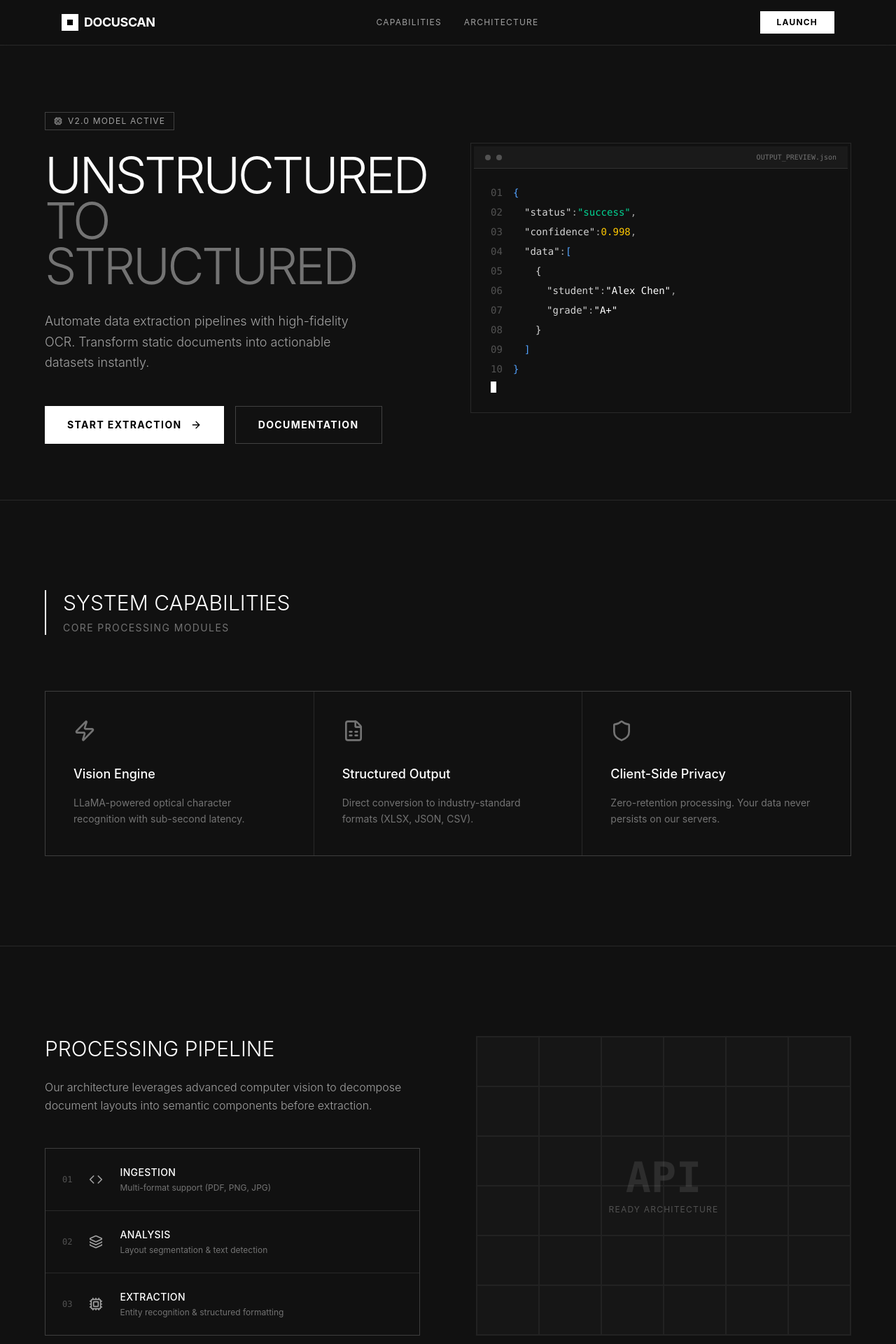
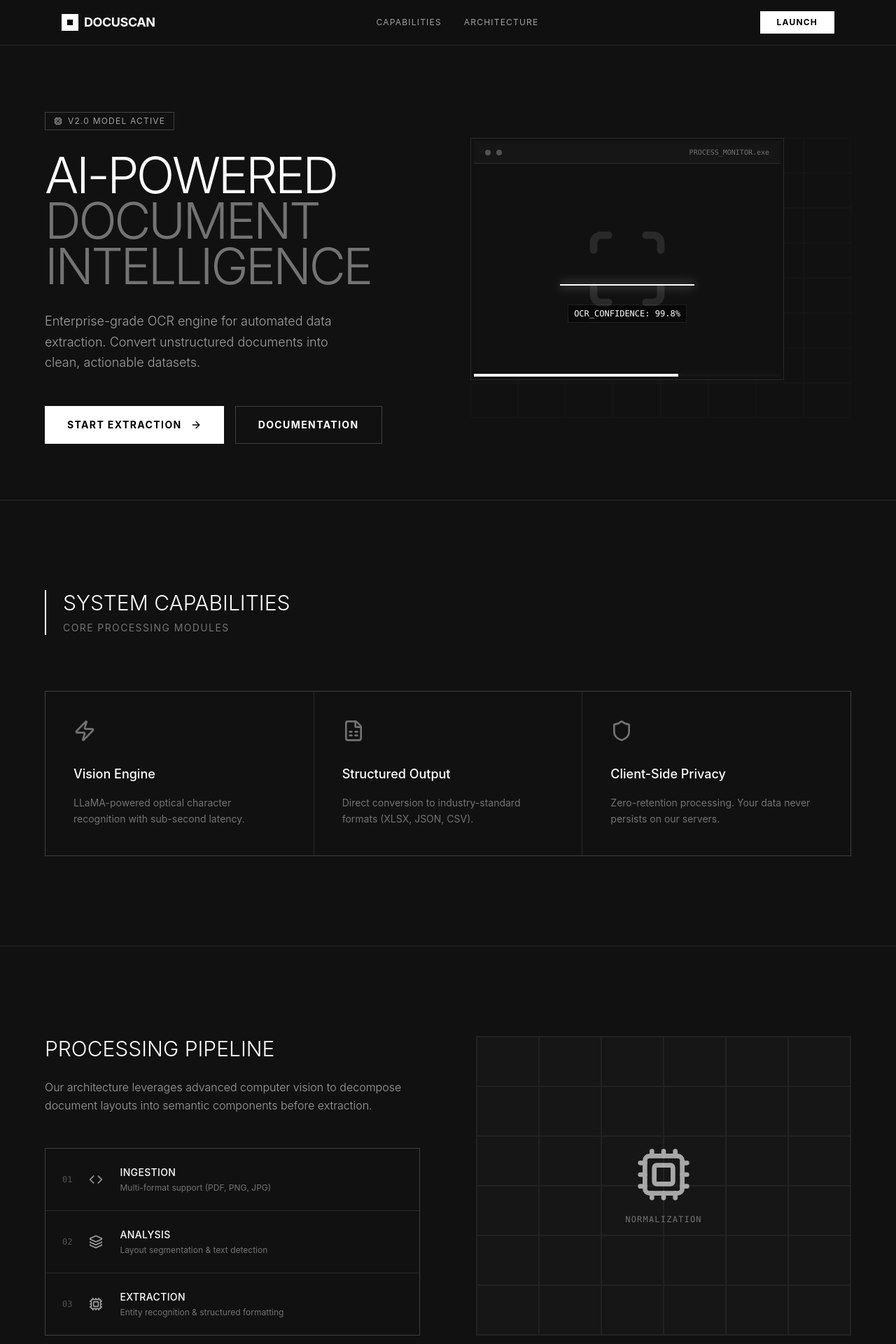
Before and after one commit to iredox10/marksheet, a React (Vite) app: page / in a window 1280 px wide. Shown: the top 1920 px of the page at 70% size. Built offline with nearby package versions, Linux system fonts and the light colour scheme.

Commit message:
add animation

```diff
--- a/src/pages/AppPage.tsx
+++ b/src/pages/AppPage.tsx
@@ -264,35 +264,35 @@ export function AppPage() {
                 {previews.length > 0 ? (
                   <div className="w-full grid grid-cols-2 sm:grid-cols-3 gap-3">
                     {previews.map((src, idx) => (
-                      <div key={idx} className="relative group aspect-[3/4]">
+                      <div key={idx} className="relative group aspect-[3/4] border border-white/10 bg-[#161616]">
                         <img
                           src={src}
                           alt={`Preview ${idx + 1}`}
-                          className="w-full h-full object-cover border border-white/10 grayscale group-hover:grayscale-0 transition-all duration-500"
+                          className="w-full h-full object-cover grayscale group-hover:grayscale-0 transition-all duration-500 opacity-80 group-hover:opacity-100"
                         />
-                        <div className="absolute inset-0 bg-black/60 opacity-0 group-hover:opacity-100 transition-opacity flex items-center justify-center gap-2">
+                        <div className="absolute top-2 right-2 flex gap-2">
                           <button
                             onClick={(e) => {
                               e.stopPropagation();
                               handleCropImage(idx, src);
                             }}
-                            className="p-2 hover:text-white text-neutral-400 transition"
+                            className="p-2 bg-black/50 hover:bg-black text-white backdrop-blur-sm border border-white/10 transition"
                             title="Crop"
                           >
-                            <CropIcon size={16} />
+                            <CropIcon size={14} />
                           </button>
                           <button
                             onClick={(e) => {
                               e.stopPropagation();
                               removeFile(idx);
                             }}
-                            className="p-2 hover:text-white text-neutral-400 transition"
+                            className="p-2 bg-red-500/20 hover:bg-red-500/40 text-red-200 backdrop-blur-sm border border-red-500/20 transition"
                             title="Remove"
                           >
-                            <X size={16} />
+                            <X size={14} />
                           </button>
                         </div>
-                        <div className="absolute top-2 left-2 text-[10px] font-mono text-white bg-black/80 px-1">
+                        <div className="absolute bottom-2 left-2 text-[10px] font-mono text-white bg-black/80 px-1 border border-white/10">
                           {idx + 1 < 10 ? `0${idx + 1}` : idx + 1}
                         </div>
                       </div>
@@ -308,7 +308,7 @@ export function AppPage() {
                       <Upload className="w-5 h-5 text-neutral-400" />
                     </div>
                     <p className="text-white text-sm uppercase tracking-widest mb-2">
-                      Upload Source
+                      Upload Multiple Files (Batch)
                     </p>
                     <p className="text-xs text-neutral-600 font-mono">
                       JPG, PNG, WEBP SUPPORTED
--- a/src/pages/LandingPage.tsx
+++ b/src/pages/LandingPage.tsx
@@ -1,5 +1,6 @@
+import { useState, useEffect } from "react";
 import { Link } from "react-router-dom";
-import { motion } from "framer-motion";
+import { motion, AnimatePresence } from "framer-motion";
 import {
   FileSpreadsheet,
   Zap,
@@ -8,7 +9,10 @@ import {
   ChevronRight,
   Code,
   Layers,
-  Cpu
+  Cpu,
+  FileText,
+  Scan,
+  Database
 } from "lucide-react";
 
 const features = [
@@ -30,6 +34,15 @@ const features = [
 ];
 
 export function LandingPage() {
+  const [step, setStep] = useState(0);
+
+  useEffect(() => {
+    const interval = setInterval(() => {
+      setStep((prev) => (prev + 1) % 3);
+    }, 3000); // Cycle every 3 seconds
+    return () => clearInterval(interval);
+  }, []);
+
   return (
     <div className="min-h-screen bg-[#111111] text-white font-sans selection:bg-white selection:text-black">
       {/* Navbar */}
@@ -79,9 +92,9 @@ export function LandingPage() {
                 transition={{ duration: 0.5, delay: 0.1 }}
                 className="text-6xl md:text-7xl font-light tracking-tighter mb-8 leading-[0.9] text-white"
               >
-                UNSTRUCTURED
+                AI-POWERED
                 <br />
-                <span className="text-neutral-500">TO STRUCTURED</span>
+                <span className="text-neutral-500">DOCUMENT INTELLIGENCE</span>
               </motion.h1>
 
               <motion.p
@@ -90,8 +103,8 @@ export function LandingPage() {
                 transition={{ duration: 0.5, delay: 0.2 }}
                 className="text-lg text-neutral-400 mb-12 leading-relaxed font-light max-w-md"
               >
-                Automate data extraction pipelines with high-fidelity OCR.
-                Transform static documents into actionable datasets instantly.
+                Enterprise-grade OCR engine for automated data extraction.
+                Convert unstructured documents into clean, actionable datasets.
               </motion.p>
 
               <motion.div
@@ -116,67 +129,114 @@ export function LandingPage() {
               </motion.div>
             </div>
 
-            {/* Hero Visual */}
+            {/* Hero Visual Animation */}
             <motion.div
               initial={{ opacity: 0, scale: 0.95 }}
               animate={{ opacity: 1, scale: 1 }}
               transition={{ duration: 0.8, delay: 0.4 }}
-              className="relative hidden md:block"
+              className="relative hidden md:block h-[400px] flex items-center justify-center"
             >
-              <div className="absolute inset-0 bg-gradient-to-tr from-neutral-800/20 to-transparent" />
-              <div className="border border-white/10 bg-[#111111] p-1 relative">
-                {/* Terminal-like Header */}
-                <div className="h-8 border-b border-white/10 bg-[#1a1a1a] flex items-center px-4 justify-between">
+              {/* Background Grid */}
+              <div className="absolute inset-0 grid grid-cols-8 grid-rows-8 opacity-20">
+                {[...Array(64)].map((_, i) => (
+                    <div key={i} className="border-[0.5px] border-white/10" />
+                ))}
+              </div>
+
+              {/* Animation Container */}
+              <div className="relative w-full max-w-md bg-[#111111] border border-white/10 p-1 overflow-hidden">
+                 {/* Header */}
+                 <div className="h-8 border-b border-white/10 bg-[#161616] flex items-center px-4 justify-between relative z-20">
                   <div className="flex gap-2">
                      <div className="w-2 h-2 rounded-full bg-neutral-600" />
                      <div className="w-2 h-2 rounded-full bg-neutral-600" />
                   </div>
-                  <span className="text-[10px] font-mono text-neutral-500">OUTPUT_PREVIEW.json</span>
+                  <span className="text-[10px] font-mono text-neutral-500">PROCESS_MONITOR.exe</span>
                 </div>
 
-                {/* Code Preview */}
-                <div className="p-6 font-mono text-xs md:text-sm text-neutral-400 space-y-2">
-                  <div className="flex">
-                    <span className="text-neutral-600 w-8">01</span>
-                    <span className="text-blue-400">{"{"}</span>
+                <div className="h-[300px] relative flex items-center justify-center p-8">
+                  <AnimatePresence mode="wait">
+                    {step === 0 && (
+                      <motion.div
+                        key="input"
+                        initial={{ opacity: 0, y: 20 }}
+                        animate={{ opacity: 1, y: 0 }}
+                        exit={{ opacity: 0, y: -20 }}
+                        className="flex flex-col items-center"
+                      >
+                        <div className="w-24 h-32 border-2 border-white/20 bg-white/5 flex items-center justify-center mb-4 relative">
+                           <FileText className="w-10 h-10 text-neutral-400" />
+                           <div className="absolute -right-2 -bottom-2 w-8 h-8 bg-white text-black flex items-center justify-center font-bold text-xs">
+                             PDF
                            </div>
-                  <div className="flex">
-                    <span className="text-neutral-600 w-8">02</span>
-                    <span className="pl-4 text-neutral-300">"status"</span>: <span className="text-emerald-400">"success"</span>,
                         </div>
-                  <div className="flex">
-                    <span className="text-neutral-600 w-8">03</span>
-                    <span className="pl-4 text-neutral-300">"confidence"</span>: <span className="text-yellow-400">0.998</span>,
+                        <p className="text-xs font-mono text-neutral-500 uppercase tracking-widest">Ingesting Document...</p>
+                      </motion.div>
+                    )}
+
+                    {step === 1 && (
+                      <motion.div
+                        key="process"
+                        initial={{ opacity: 0 }}
+                        animate={{ opacity: 1 }}
+                        exit={{ opacity: 0 }}
+                        className="flex flex-col items-center w-full h-full justify-center relative"
+                      >
+                         <div className="absolute inset-0 flex items-center justify-center">
+                            <Scan className="w-32 h-32 text-white/10" />
                          </div>
-                  <div className="flex">
-                    <span className="text-neutral-600 w-8">04</span>
-                    <span className="pl-4 text-neutral-300">"data"</span>: <span className="text-blue-400">{"["}</span>
+
+                         {/* Scanning Line */}
+                         <motion.div
+                           className="w-48 h-0.5 bg-white shadow-[0_0_15px_rgba(255,255,255,0.8)] absolute"
+                           animate={{ top: ["20%", "80%", "20%"] }}
+                           transition={{ duration: 2, repeat: Infinity, ease: "linear" }}
+                         />
+
+                         <div className="mt-32 font-mono text-xs text-white bg-black/50 px-2 py-1 border border-white/10">
+                            OCR_CONFIDENCE: 99.8%
                          </div>
-                  <div className="flex">
-                    <span className="text-neutral-600 w-8">05</span>
-                    <span className="pl-8 text-neutral-300">{"{"}</span>
+                      </motion.div>
+                    )}
+
+                    {step === 2 && (
+                      <motion.div
+                        key="output"
+                        initial={{ opacity: 0, scale: 0.9 }}
+                        animate={{ opacity: 1, scale: 1 }}
+                        exit={{ opacity: 0 }}
+                        className="w-full font-mono text-xs space-y-2"
+                      >
+                        <div className="flex items-center gap-2 mb-4 text-emerald-500">
+                          <Database className="w-4 h-4" />
+                          <span className="uppercase tracking-widest">Extraction Complete</span>
                         </div>
-                  <div className="flex">
-                    <span className="text-neutral-600 w-8">06</span>
-                    <span className="pl-12 text-neutral-300">"student"</span>: <span className="text-white">"Alex Chen"</span>,
+                        <div className="space-y-1 p-4 bg-[#161616] border border-white/5 text-neutral-400">
+                           <p><span className="text-blue-400">{"{"}</span></p>
+                           <p className="pl-4"><span className="text-white">"id"</span>: "DOC_001",</p>
+                           <p className="pl-4"><span className="text-white">"type"</span>: "invoice",</p>
+                           <p className="pl-4"><span className="text-white">"total"</span>: 1250.00,</p>
+                           <p className="pl-4"><span className="text-white">"date"</span>: "2025-02-28",</p>
+                           <p className="pl-4"><span className="text-white">"items"</span>: <span className="text-yellow-400">[...]</span></p>
+                           <p><span className="text-blue-400">{"}"}</span></p>
                         </div>
-                  <div className="flex">
-                    <span className="text-neutral-600 w-8">07</span>
-                    <span className="pl-12 text-neutral-300">"grade"</span>: <span className="text-white">"A+"</span>
+                        <div className="w-full bg-emerald-500/20 h-1 mt-2">
+                           <motion.div
+                             className="h-full bg-emerald-500"
+                             initial={{ width: 0 }}
+                             animate={{ width: "100%" }}
+                           />
                         </div>
-                  <div className="flex">
-                    <span className="text-neutral-600 w-8">08</span>
-                    <span className="pl-8 text-neutral-300">{"}"}</span>
+                      </motion.div>
+                    )}
+                  </AnimatePresence>
                 </div>
-                  <div className="flex">
-                    <span className="text-neutral-600 w-8">09</span>
-                    <span className="pl-4 text-blue-400">{"]"}</span>
-                  </div>
-                  <div className="flex">
-                    <span className="text-neutral-600 w-8">10</span>
-                    <span className="text-blue-400">{"}"}</span>
-                  </div>
-                  <div className="h-4 w-2 bg-white animate-pulse mt-2" />
+
+                {/* Progress Bar */}
+                <div className="h-1 w-full bg-[#161616] flex">
+                   <div className={`h-full transition-all duration-500 ${step >= 0 ? 'bg-white w-1/3' : 'bg-transparent'}`} />
+                   <div className={`h-full transition-all duration-500 ${step >= 1 ? 'bg-white w-1/3' : 'bg-transparent'}`} />
+                   <div className={`h-full transition-all duration-500 ${step >= 2 ? 'bg-white w-1/3' : 'bg-transparent'}`} />
                 </div>
               </div>
             </motion.div>
@@ -249,15 +309,73 @@ export function LandingPage() {
               </div>
             </div>
 
-            <div className="relative flex items-center justify-center bg-[#161616] border border-white/5">
+            <div className="relative flex items-center justify-center bg-[#161616] border border-white/5 min-h-[400px] overflow-hidden">
+                {/* Background Grid */}
                 <div className="absolute inset-0 grid grid-cols-6 grid-rows-6">
                     {[...Array(36)].map((_, i) => (
                         <div key={i} className="border-[0.5px] border-white/5" />
                     ))}
                 </div>
-                <div className="relative z-10 text-center">
-                    <div className="text-6xl font-bold text-white/10 font-mono">API</div>
-                    <div className="text-xs text-neutral-600 uppercase tracking-widest mt-2">Ready Architecture</div>
+
+                {/* Animation Container */}
+                <div className="relative z-10 w-full max-w-xs">
+                  <AnimatePresence mode="wait">
+                    {step === 0 && (
+                      <motion.div
+                        key="arch-input"
+                        initial={{ opacity: 0, scale: 0.9 }}
+                        animate={{ opacity: 1, scale: 1 }}
+                        exit={{ opacity: 0, scale: 1.1 }}
+                        className="flex flex-col items-center"
+                      >
+                        {/* Visual for Unstructured Data */}
+                        <div className="grid grid-cols-2 gap-2 mb-4">
+                           <div className="w-12 h-16 border border-white/20 bg-white/5 flex items-center justify-center"><FileText className="text-neutral-600" /></div>
+                           <div className="w-12 h-16 border border-white/20 bg-white/5 flex items-center justify-center rotate-6"><FileText className="text-neutral-600" /></div>
+                        </div>
+                        <div className="text-xs font-mono text-neutral-500 uppercase tracking-widest">Unstructured Blob</div>
+                      </motion.div>
+                    )}
+
+                    {step === 1 && (
+                       <motion.div
+                        key="arch-process"
+                        initial={{ opacity: 0 }}
+                        animate={{ opacity: 1 }}
+                        exit={{ opacity: 0 }}
+                        className="flex flex-col items-center"
+                       >
+                         {/* Visual for Processing */}
+                         <Cpu className="w-20 h-20 text-white mb-4 animate-pulse" />
+                         <div className="text-xs font-mono text-neutral-500 uppercase tracking-widest">Normalization</div>
+                       </motion.div>
+                    )}
+
+                    {step === 2 && (
+                       <motion.div
+                        key="arch-output"
+                        initial={{ opacity: 0, scale: 0.9 }}
+                        animate={{ opacity: 1, scale: 1 }}
+                        exit={{ opacity: 0 }}
+                        className="flex flex-col items-center w-full"
+                       >
+                         {/* Visual for Excel/Table */}
+                         <div className="w-full bg-[#111111] border border-white/20 p-1 mb-4">
+                            <div className="grid grid-cols-3 gap-px bg-white/20 border border-white/20">
+                                {[...Array(9)].map((_, i) => (
+                                    <div key={i} className="bg-[#111111] h-8 flex items-center justify-center text-[8px] text-neutral-400 font-mono">
+                                        {i < 3 ? ["NAME", "DATE", "VAL"][i] : "---"}
+                                    </div>
+                                ))}
+                            </div>
+                         </div>
+                         <div className="flex items-center justify-center gap-2 text-emerald-500">
+                            <FileSpreadsheet className="w-4 h-4" />
+                            <span className="text-xs font-mono uppercase tracking-widest">.XLSX Generated</span>
+                         </div>
+                       </motion.div>
+                    )}
+                  </AnimatePresence>
                 </div>
             </div>
           </div>
--- a/src/pages/NotesPage.tsx
+++ b/src/pages/NotesPage.tsx
@@ -519,35 +519,35 @@ export function NotesPage() {
                 {previews.length > 0 ? (
                   <div className="w-full grid grid-cols-2 sm:grid-cols-3 gap-3">
                     {previews.map((src, idx) => (
-                      <div key={idx} className="relative group aspect-[3/4]">
+                      <div key={idx} className="relative group aspect-[3/4] border border-white/10 bg-[#161616]">
                         <img
                           src={src}
                           alt={`Preview ${idx + 1}`}
-                          className="w-full h-full object-cover border border-white/10 grayscale group-hover:grayscale-0 transition-all duration-500"
+                          className="w-full h-full object-cover grayscale group-hover:grayscale-0 transition-all duration-500 opacity-80 group-hover:opacity-100"
                         />
-                        <div className="absolute inset-0 bg-black/60 opacity-0 group-hover:opacity-100 transition-opacity flex items-center justify-center gap-2">
+                        <div className="absolute top-2 right-2 flex gap-2">
                           <button
                             onClick={(e) => {
                               e.stopPropagation();
                               handleCropImage(idx, src);
                             }}
-                            className="p-2 hover:text-white text-neutral-400 transition"
+                            className="p-2 bg-black/50 hover:bg-black text-white backdrop-blur-sm border border-white/10 transition"
                             title="Crop"
                           >
-                            <CropIcon size={16} />
+                            <CropIcon size={14} />
                           </button>
                           <button
                             onClick={(e) => {
                               e.stopPropagation();
                               removeFile(idx);
                             }}
-                            className="p-2 hover:text-white text-neutral-400 transition"
+                            className="p-2 bg-red-500/20 hover:bg-red-500/40 text-red-200 backdrop-blur-sm border border-red-500/20 transition"
                             title="Remove"
                           >
-                            <X size={16} />
+                            <X size={14} />
                           </button>
                         </div>
-                        <div className="absolute top-2 left-2 text-[10px] font-mono text-white bg-black/80 px-1">
+                        <div className="absolute bottom-2 left-2 text-[10px] font-mono text-white bg-black/80 px-1 border border-white/10">
                           {idx + 1 < 10 ? `0${idx + 1}` : idx + 1}
                         </div>
                       </div>
@@ -563,7 +563,7 @@ export function NotesPage() {
                       <Upload className="w-5 h-5 text-neutral-400" />
                     </div>
                     <p className="text-white text-sm uppercase tracking-widest mb-2">
-                      Upload Source
+                      Upload Multiple Files (Batch)
                     </p>
                     <p className="text-xs text-neutral-600 font-mono">
                       JPG, PNG, WEBP SUPPORTED
```
Lines whose indentation alone changed are shown as unchanged.
